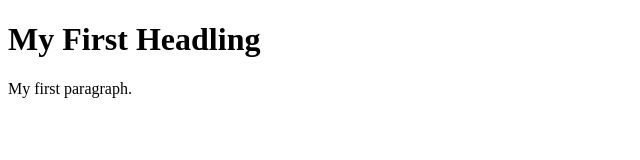
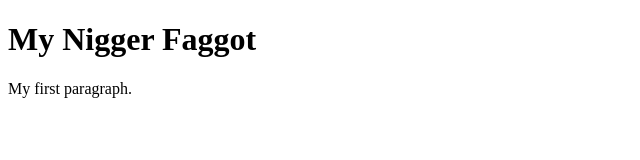
Before and after one commit to Faust669/Html, a plain HTML site: page index.html in a window 1280 px wide. Shown: the whole page, without its empty margins (0-640 px from the left). Drawn offline with Linux system fonts and the light colour scheme.

Commit message:
nigger faggot

```diff
--- a/index.html
+++ b/index.html
@@ -5,7 +5,7 @@
 </head>
 <body>
 
-<h1>My First Headling</h1>
+<h1>My Nigger Faggot</h1>
 <p>My first paragraph.</p>
 
 </body>
```
